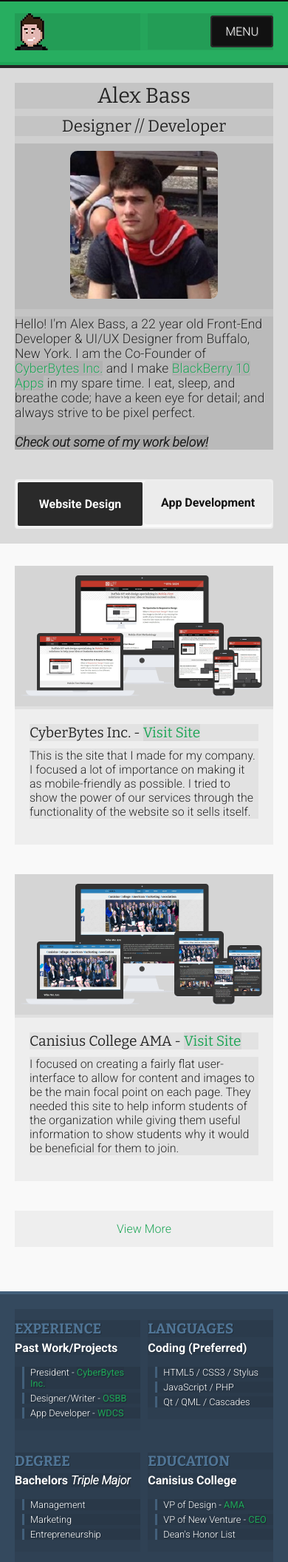
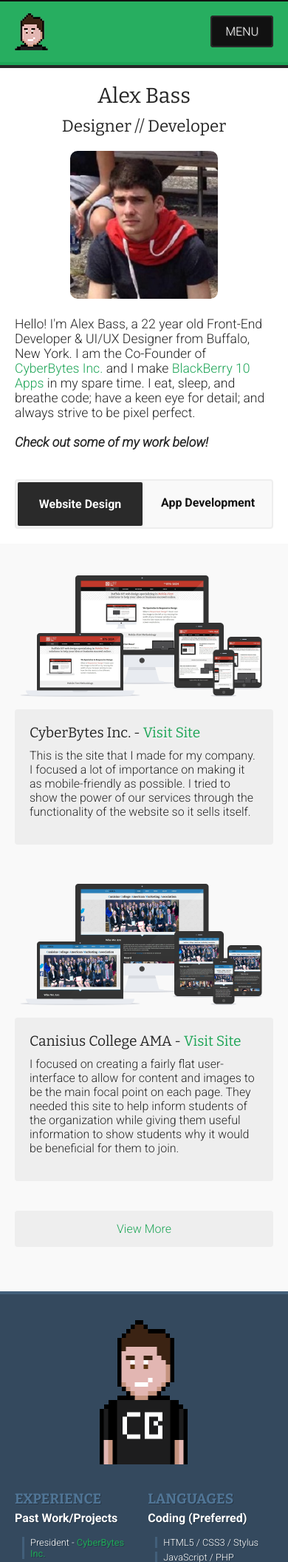
Before and after one commit to abass/abass-old, a PHP site: page / in a window 390 px wide. Shown: the top 2112 px of the page at 74% size. Run offline with PHP 8.4, Linux system fonts and the light colour scheme; style sheets or scripts are compiled from the project's sources.

Commit message:
Removed edit mode
Tweaked a few media queries in about section

```diff
--- a/resources/css/style.css
+++ b/resources/css/style.css
@@ -1,7 +1,3 @@
-* {
-  background: #eee;
-  background: rgba(0,0,0,0.05);
-}
 body {
   margin: 0;
   color: #262626;
@@ -496,7 +492,7 @@ header nav ul li .active {
 .about aside:last-child {
   margin-right: 0%;
 }
-@media only screen and (max-width: 350px) {
+@media only screen and (max-width: 680px) {
   .about aside {
     *zoom: 1;
     float: left;
@@ -742,11 +738,19 @@ header nav ul li .active {
     width: 0;
   }
 }
-@media only screen and (max-width: 350px) {
+@media only screen and (max-width: 680px) {
   .portrait {
     display: block;
     background-position: center top;
     height: 240px;
+    width: 100%;
+  }
+}
+@media only screen and (max-width: 500px) {
+  .portrait {
+    display: block;
+    background-position: center top;
+    height: 200px;
     width: 100%;
   }
 }
--- a/resources/css/style.styl
+++ b/resources/css/style.styl
@@ -1,7 +1,7 @@
 @import 'jeet'
 
 // VARIABLES
-edit()
+// edit()
 scale = 0 400px 600px 800px 1140px
 
 dbp = 1140px
@@ -198,7 +198,7 @@ header
   text-shadow: b-ts
   aside
     col(1/3)
-    +below(xmbp)
+    +below(pbp)
       col(3/3)
       margin: 10px 0 20px 0
   article
@@ -252,10 +252,15 @@ header
     display: none
     height: 0
     width: 0
-  +below(xmbp)
+  +below(pbp)
     display: block
     background-position: center top
     height: 240px
+    width: 100%
+  +below(mbp)
+    display: block
+    background-position: center top
+    height: 200px
     width: 100%
 
 // BASIC STYLES
```
